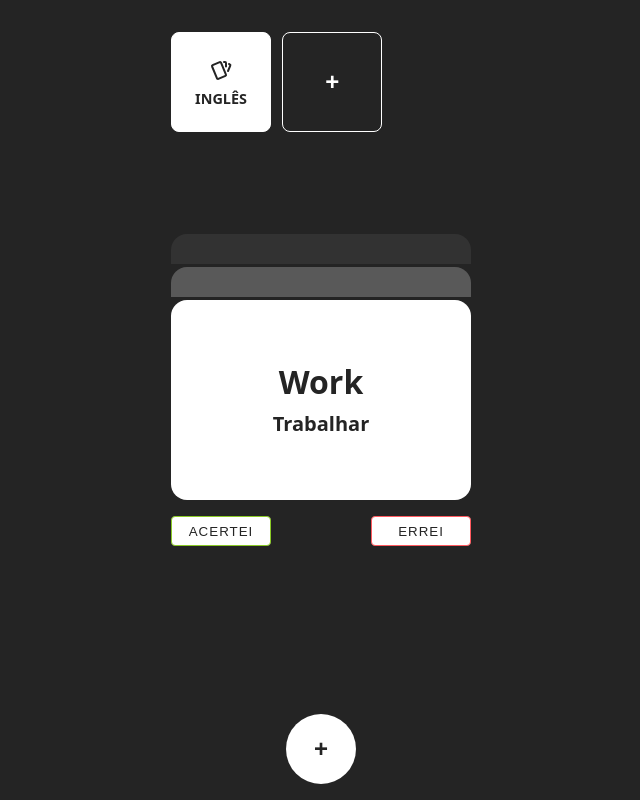
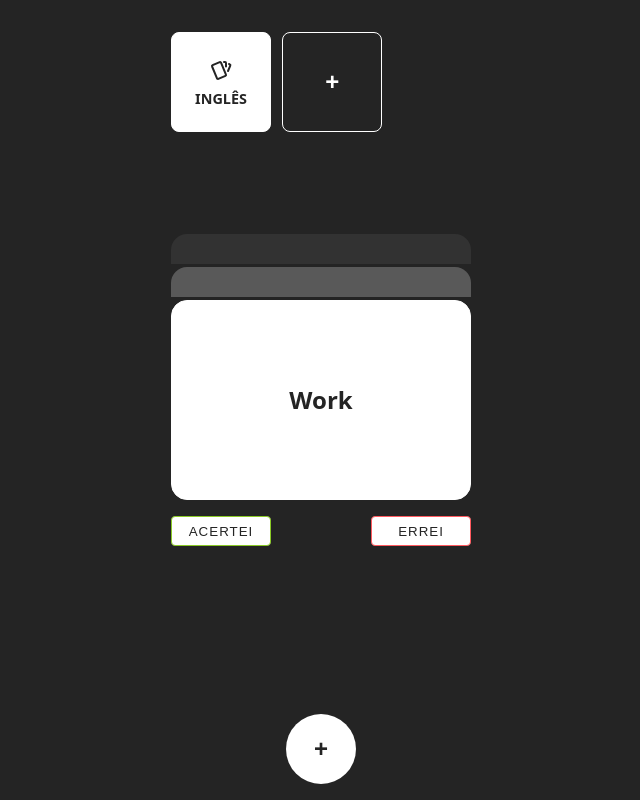
Before and after one commit to jeancarloslima/flashcards, a React (Vite) app: page / in a window 1280 px wide. Shown: the whole page, without its empty margins (319-959 px from the left). Built offline with nearby package versions, Linux system fonts and the light colour scheme.

Commit message:
Adicionando efeito de virar o flashcard para revelar resposta

```diff
--- a/package.json
+++ b/package.json
@@ -13,7 +13,8 @@
     "framer-motion": "^12.34.3",
     "react": "^19.2.0",
     "react-dom": "^19.2.0",
-    "react-icons": "^5.5.0"
+    "react-icons": "^5.5.0",
+    "use-sound": "^5.0.0"
   },
   "devDependencies": {
     "@eslint/js": "^9.39.1",
--- a/src/FlashCard/flash-card.css
+++ b/src/FlashCard/flash-card.css
@@ -1,20 +1,8 @@
 .flashcard {
-  display: flex;
-  flex-direction: column;
-  align-items: center;
-  justify-content: center;
-  gap: 1rem;
   width: 300px;
   height: 200px;
-  padding: 1rem;
-  position: relative;
-  background-color: #fff;
-  color: #242424;
-  border-radius: 16px;
-  font-weight: 600;
-  text-align: center;
+  perspective: 1000px;
   cursor: pointer;
-  transition: 0.3s ease-in-out;
 }
 
 .flashcard::after,
@@ -37,10 +25,40 @@
   top: -66px;
 }
 
-.pergunta {
-  font-size: 32px;
+.card {
+  width: 100%;
+  height: 100%;
+  position: relative;
+  transition: transform 0.6s;
+  transform-style: preserve-3d;
 }
 
-.resposta {
-  font-size: 20px;
+.card.is-flipped {
+  transform: rotateY(180deg);
 }
+
+.card-face {
+  position: absolute;
+  width: 100%;
+  height: 100%;
+  backface-visibility: hidden;
+  display: flex;
+  flex-direction: column;
+  align-items: center;
+  justify-content: center;
+  border-radius: 16px;
+  border: 1px solid #FFF;
+  font-weight: 600;
+  font-size: 24px;
+}
+
+.card-frente {
+  background-color: #FFF;
+  color: #242424;
+}
+
+.card-verso {
+  background-color: #242424;
+  color: #FFF;
+  transform: rotateY(180deg);
+}
--- a/src/FlashCard/index.jsx
+++ b/src/FlashCard/index.jsx
@@ -1,10 +1,19 @@
-import './flash-card.css'
+import { useState } from "react";
+import "./flash-card.css";
 
-export default function FlashCard( {pergunta, resposta} ) {
-    return (
-        <div className="flashcard">
-            <p className="pergunta">Work</p>
-            <p className="resposta">Trabalhar</p>
+export default function FlashCard() {
+  const [flipped, setFlipped] = useState(false);
+
+  return (
+    <div className="flashcard" onClick={() => setFlipped(!flipped)}>
+      <div className={`card ${flipped ? "is-flipped" : ""}`}>
+        <div className="card-face card-frente">
+          <p className="pergunta">Work</p>
         </div>
-    )
+        <div className="card-face card-verso">
+          <p className="resposta">Trabalhar</p>
+        </div>
+      </div>
+    </div>
+  );
 }
--- a/src/FormularioAdicionarCard/index.jsx
+++ b/src/FormularioAdicionarCard/index.jsx
@@ -12,8 +12,8 @@ export default function FormularioAdicionarCard({ fecharFormularioCard }) {
         exit={{ y: -50, opacity: 0 }}
         trasition={{ duration: 0.3 }}
       >
-        <input type="text" id="pergunta-card" placeholder="Work" />
-        <input type="text" id="resposta-card" placeholder="Trabalhar" />
+        <input type="text" id="pergunta-card" placeholder="Work" required/>
+        <input type="text" id="resposta-card" placeholder="Trabalhar" required/>
         <input
           type="submit"
           id="btn-salvar-card"
--- a/src/FormularioAdicionarDeck/index.jsx
+++ b/src/FormularioAdicionarDeck/index.jsx
@@ -12,7 +12,7 @@ export default function FormularioAdicionarDeck({ fecharFormularioDeck }) {
         exit={{ y: -50, opacity: 0 }}
         trasition={{ duration: 0.3 }}
       >
-        <input type="text" id="nome-deck" placeholder="Inglês" />
+        <input type="text" id="nome-deck" placeholder="Inglês" required />
         <input
           type="submit"
           id="btn-salvar-deck"
```
Also changed, not shown: src/App.jsx (line endings or trailing spaces), 1 other file (tests, documents, lock files or other folders).
